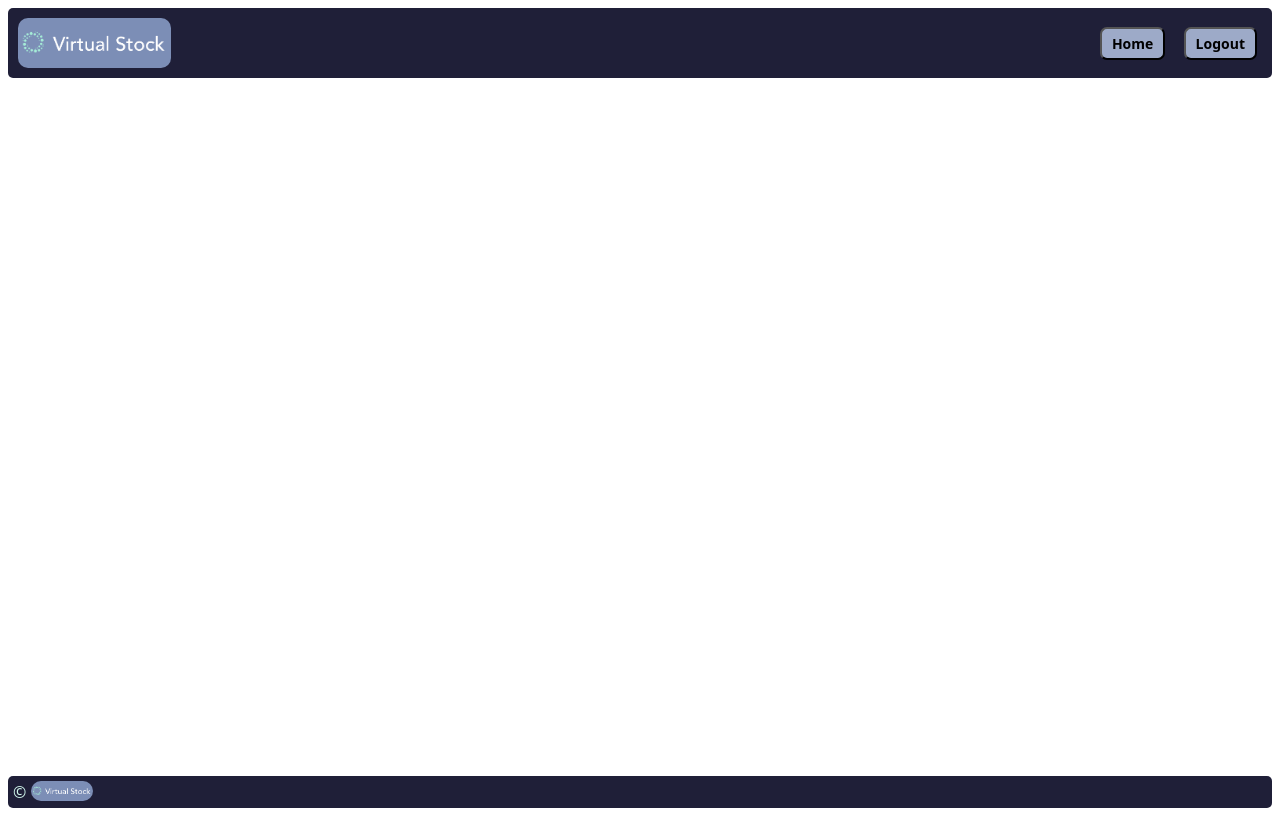
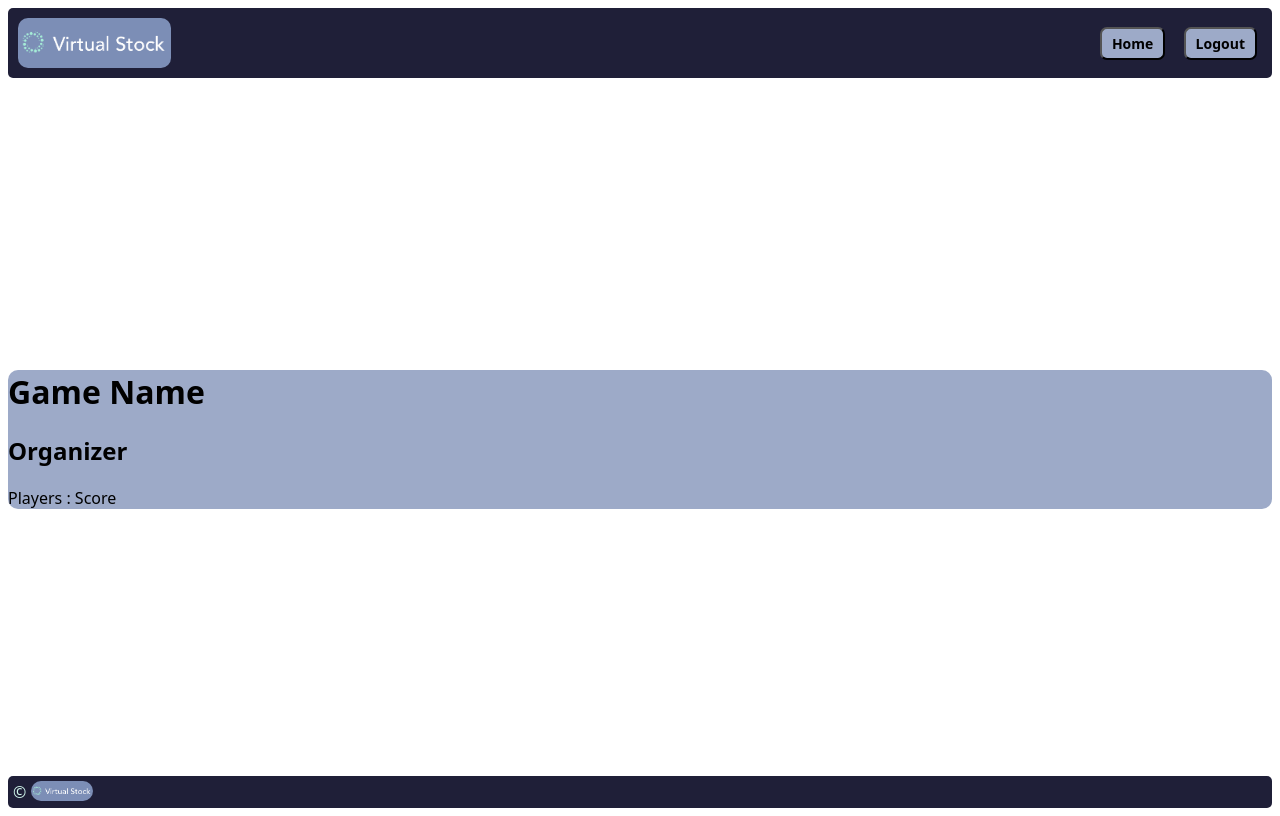
Before and after one commit to mWander2/SmartStock, a Vue app in the folder final-capstone/capstone/vue/: page /view-game/1 in a window 1280 px wide. Built offline with nearby package versions, Linux system fonts and the light colour scheme; sample sign-in values are in the browser's storage.

Commit message:
Working on directions for create game

```diff
--- a/final-capstone/capstone/vue/src/components/CreateGame.vue
+++ b/final-capstone/capstone/vue/src/components/CreateGame.vue
@@ -1,14 +1,24 @@
 <template>
   <div id="form-container">
+      <div>
+        <h1>How to Play</h1>
+        <ol>
+          <li>Your initial virtual currency or investment amount is set to $100,000! This is the amount of money you will use to buy and sell stocks within the game.</li>
+          <li>Research and explore available stocks you are interested. Analyze their historical performance, current prices, company news, and any other relevant information provided.</li>
+          <li>Use the game's interface to buy stocks. Enter the ticker symbol, the quantity of shares you want to buy, and confirm your purchase.</li>
+          <li>Monitor your portfolio. Keep track of the stocks you own, their current prices, and the overall value of your holdings to make informed decisions to buy or sell stocks.</li>
+          <li>Keep playing! Adjust your investment strategy, buying or selling stocks as needed, to maximize your profits and portfolio value. Explore our competitions, challenges, and leaderboards to learn more!</li>
+        </ol>
+      </div>
       <form v-on:submit.prevent="createGame">
           <h1>Create Your Game</h1>
           <div class="form-input-group">
             <label for="name">Game Name</label>
-            <input type="text" id="text" v-model="newGame.name">
+            <input type="text" id="text" v-model="newGame.gameName">
           </div>
           <div class="form-input-group">
             <label for="date">End Date</label>
-            <input type="date" id="date" v-model="newGame.date">
+            <input type="date" id="date" v-model="newGame.endDate">
           </div>
           <div>
               <button type="submit">Create</button>
@@ -23,7 +33,7 @@ export default {
 
     data() {
         return {
-            newGame : {}
+          newGame : {},
         }
     },
     methods: {
--- a/final-capstone/capstone/vue/src/components/Game.vue
+++ b/final-capstone/capstone/vue/src/components/Game.vue
@@ -1,5 +1,5 @@
 <template>
-  <div class="game-container">
+  <div class="game-card">
       <h1>Game Name</h1>
       <h2>Organizer</h2>
       <p>Players : Score</p>
@@ -12,9 +12,9 @@ export default {
 }
 </script>
 
-<style>
-    .game-container {
-        background: darkgreen;
-        border-radius: 5px;
+<style scope>
+    .game-card {
+        background: #9daac8;
+        border-radius: 10px;
     }
 </style>
--- a/final-capstone/capstone/vue/src/services/StockService.js
+++ b/final-capstone/capstone/vue/src/services/StockService.js
@@ -6,8 +6,8 @@ export default {
         return axios.get("/games")
     },
 
-    // createGame(game) {
-    //     return axios.post('/games', game)
-    // }
+    createGame(game) {
+        return axios.post('/games/newGame', game)
+    }
 
 }
--- a/final-capstone/capstone/vue/src/views/MyGamesView.vue
+++ b/final-capstone/capstone/vue/src/views/MyGamesView.vue
@@ -1,15 +1,12 @@
 <template>
-  <div>
-      <h2>My Games</h2>
-      <div class="game-container" v-for="game in gamesList" v-bind:key="game.gameId">
+  <div class="games">
+    <h2>My Games</h2>
+    <div class="game-container" v-for="game in gamesList" v-bind:key="game.gameId">
         <h2>{{game.gameName}}</h2>
         <router-link v-bind:to="{name: 'view-game', params: {id: game.gameId}}">
-                View Game
+            View Game
         </router-link>
-        {{gamesList.length}}
-      </div>
-
-
+    </div>
   </div>
 </template>
 
@@ -34,6 +31,12 @@ export default {
 }
 </script>
 
-<style>
+<style scope>
+
+.games {
+    display: flex;
+    flex-direction: column;
+    height: 100%;
+}
 
 </style>
--- a/final-capstone/capstone/vue/src/views/ViewGame.vue
+++ b/final-capstone/capstone/vue/src/views/ViewGame.vue
@@ -1,12 +1,15 @@
 <template>
   <div>
-
+    <game />
   </div>
 </template>
 
 <script>
+import Game from '../components/Game.vue'
 export default {
-
+  components: {
+    Game,
+  }
 }
 </script>
 
```
